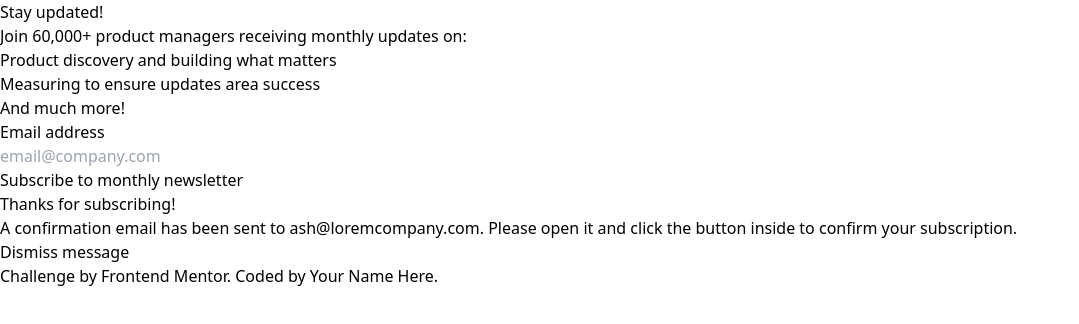
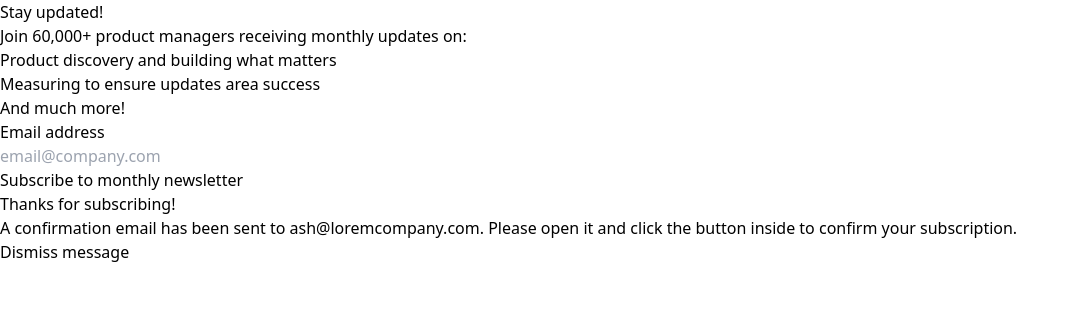
Before and after one commit to ArthurWiliams/newsletter-sign-up-with-success-message, a website built with Parcel: page src/index.html in a window 1280 px wide. Shown: the whole page, without its empty margins (0-1079 px from the left). Built offline with nearby package versions, Linux system fonts and the light colour scheme.

Commit message:
refactor: Replace `attribution` class with `sr-only`

```diff
--- a/src/index.html
+++ b/src/index.html
@@ -66,7 +66,7 @@
       </article>
     </main>
 
-    <footer class="attribution">
+    <footer class="sr-only">
       Challenge by
       <a href="https://www.frontendmentor.io?ref=challenge" target="_blank"
         >Frontend Mentor</a
```
